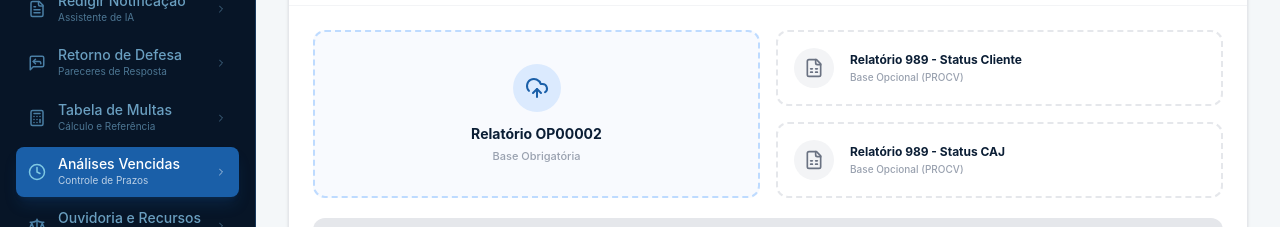
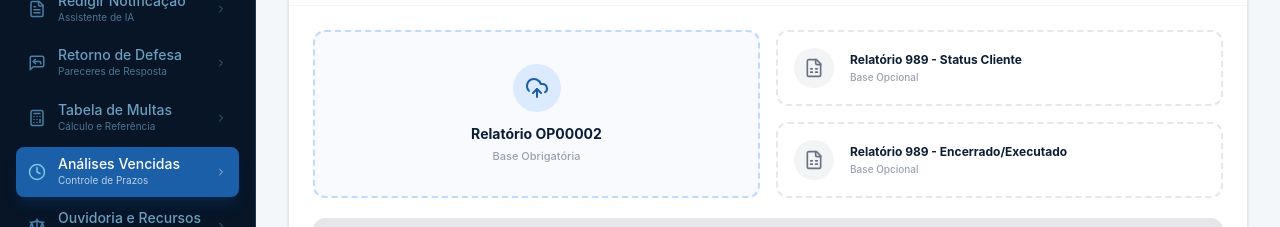
Before and after one commit to MarieleV/Notificacao-CAJ, a React (Vite) app in the folder front-end/: page /#/controle-analises in a window 1280 px wide. Shown: the part 181-408 px from the top of the page. Built offline with nearby package versions, Linux system fonts and the light colour scheme.

Commit message:
alteração nos titulos do 989

```diff
--- a/front-end/src/pages/ControleAnalises.tsx
+++ b/front-end/src/pages/ControleAnalises.tsx
@@ -154,7 +154,7 @@ export function ControleAnalises() {
                       </div>
                       <div className="flex flex-col">
                         <span className="font-bold text-xs text-[#0b1e35]">Relatório 989 - Status Cliente</span>
-                        <span className="text-[10px] text-gray-400 font-medium mt-0.5">Base Opcional (PROCV)</span>
+                        <span className="text-[10px] text-gray-400 font-medium mt-0.5">Base Opcional</span>
                       </div>
                     </>
                   )}
@@ -170,7 +170,7 @@ export function ControleAnalises() {
                         <CheckCircle2 size={20} className="text-emerald-600" />
                       </div>
                       <div className="flex flex-col overflow-hidden">
-                        <span className="font-bold text-xs text-emerald-800">989 Status CAJ Anexado</span>
+                        <span className="font-bold text-xs text-emerald-800">989 Encerrado/Executado Anexado</span>
                         <span className="text-[10px] text-emerald-600/80 font-medium truncate mt-0.5">{hook.fileName989CAJ}</span>
                       </div>
                     </>
@@ -180,8 +180,8 @@ export function ControleAnalises() {
                         <FileSpreadsheet size={20} className="text-gray-500" />
                       </div>
                       <div className="flex flex-col">
-                        <span className="font-bold text-xs text-[#0b1e35]">Relatório 989 - Status CAJ</span>
-                        <span className="text-[10px] text-gray-400 font-medium mt-0.5">Base Opcional (PROCV)</span>
+                        <span className="font-bold text-xs text-[#0b1e35]">Relatório 989 - Encerrado/Executado</span>
+                        <span className="text-[10px] text-gray-400 font-medium mt-0.5">Base Opcional</span>
                       </div>
                     </>
                   )}
```
